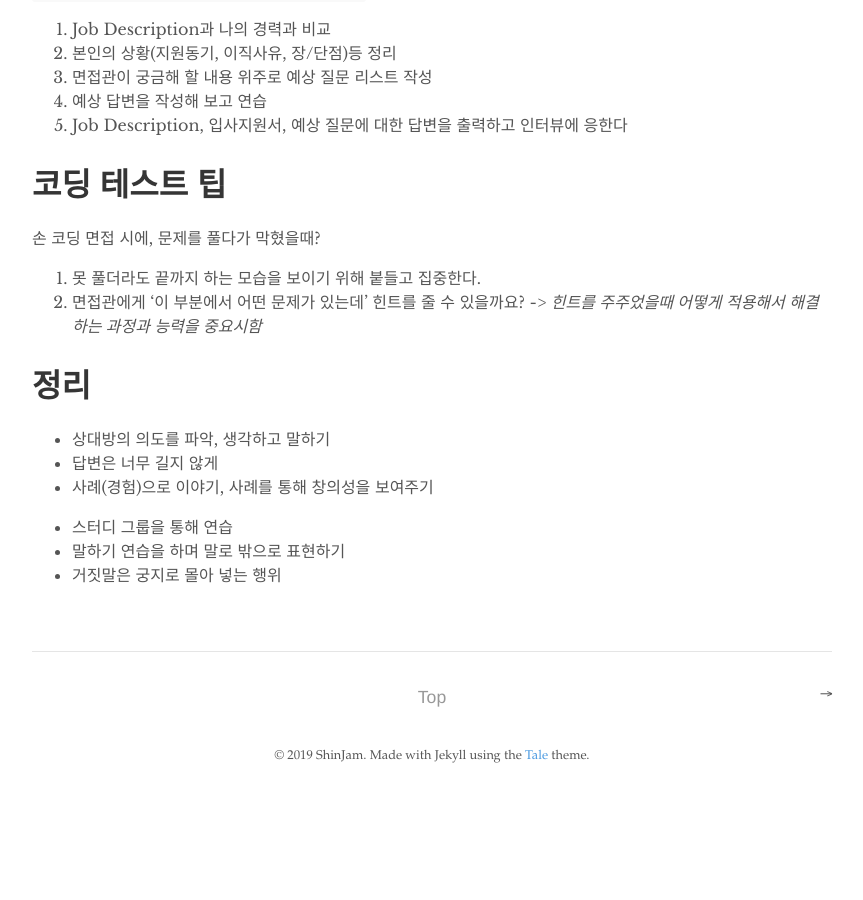
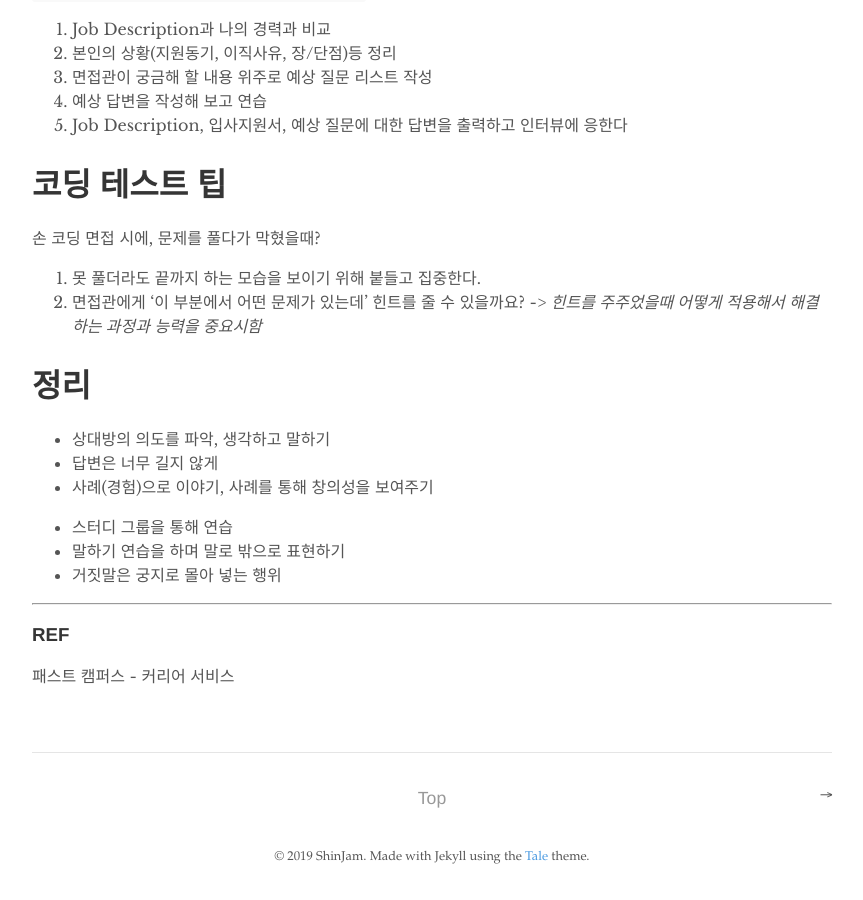
Before and after one commit to ShinJam/shinjam.github.io, a Jekyll site: the page built from _posts/2019-11-11-interview-tips.md, in a window 1280 px wide and 900 px high, scrolled down 2284 px. Shown: the whole window, without its empty margins (208-1071 px from the left). Built offline with Jekyll 4.4.1, drawn with Linux system fonts in a browser that asks for light colours; before the commit the page ends 3083 px from its top, so only the background shows below that.

Commit message:
Edit: change title tag changed h1 to h3 of REF

```diff
--- a/_posts/2019-11-11-interview-tips.md
+++ b/_posts/2019-11-11-interview-tips.md
@@ -99,3 +99,8 @@ Q. 살면서 가장 힘드었떤 경험과 그 극복방안은?
 - 스터디 그룹을 통해 연습
 - 말하기 연습을 하며 말로 밖으로 표현하기
 - 거짓말은 궁지로 몰아 넣는 행위
+
+---
+
+### REF
+패스트 캠퍼스 - 커리어 서비스
```
